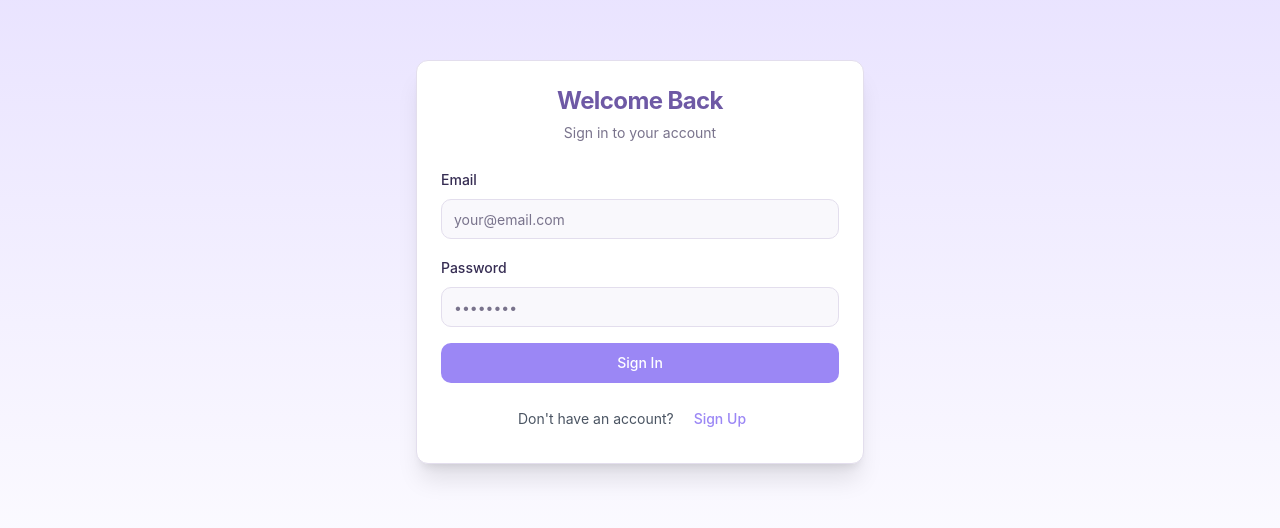
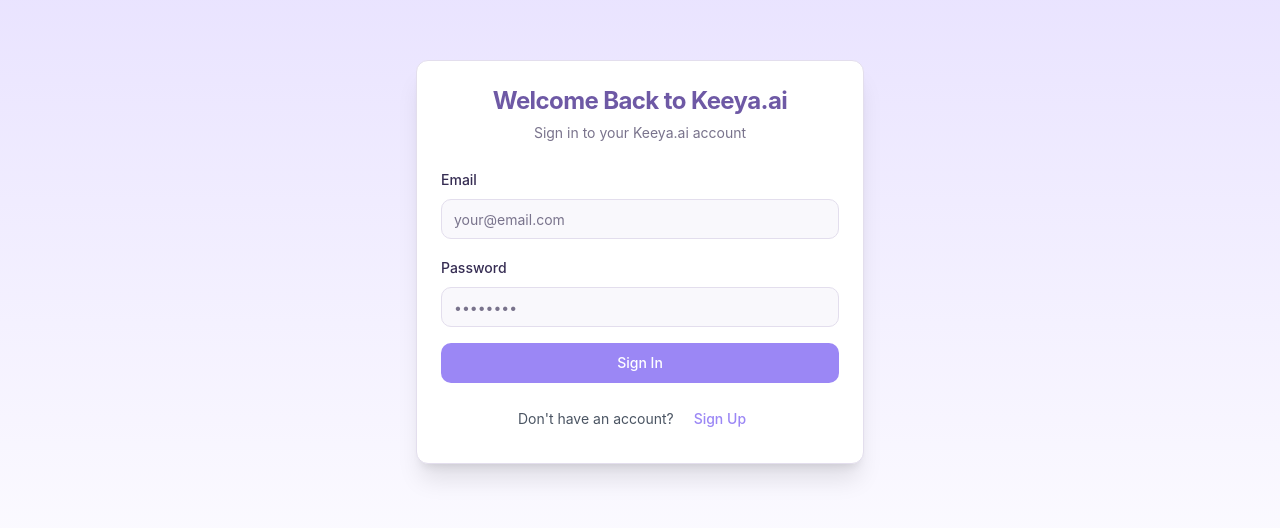
Before and after one commit to jayyvk/Keeya, a React (Vite) app: page /auth in a window 1280 px wide. Shown: the part 138-666 px from the top of the page. Built offline with nearby package versions, Linux system fonts and the light colour scheme.

Commit message:
Rename app to keeya.ai
Rename all instances of "VoiceVault" to "keeya.ai" in the codebase.

```diff
--- a/index.html
+++ b/index.html
@@ -6,7 +6,7 @@
     <link rel="icon" type="image/svg+xml" href="/favicon.ico" />
     <meta name="viewport" content="width=device-width, initial-scale=1.0" />
     <link rel="stylesheet" href="https://fonts.googleapis.com/css2?family=Playfair+Display:wght@400;700&display=swap">
-    <title>VoiceVault - Preserve the voices you love</title>
+    <title>Keeya.ai - Preserve the voices you love</title>
   </head>
   <body>
     <div id="root"></div>
--- a/src/components/CommonHeader.tsx
+++ b/src/components/CommonHeader.tsx
@@ -1,9 +1,12 @@
+
 import React from "react";
 import { SidebarTrigger } from "@/components/ui/sidebar";
 import { useNavigate } from "react-router-dom";
+
 interface CommonHeaderProps {
   title?: string;
 }
+
 const CommonHeader: React.FC<CommonHeaderProps> = ({
   title
 }) => {
@@ -15,10 +18,11 @@ const CommonHeader: React.FC<CommonHeaderProps> = ({
       <div className="flex items-center gap-4 py-[16px] px-[5px]">
         <SidebarTrigger />
         <h1 onClick={handleHeaderClick} className="text-xl font-bold text-voicevault-tertiary cursor-pointer hover:text-voicevault-primary transition-colors px-[65px]">
-          VoiceVault
+          Keeya.ai
         </h1>
       </div>
       {title}
     </div>;
 };
+
 export default CommonHeader;
--- a/src/pages/Auth.tsx
+++ b/src/pages/Auth.tsx
@@ -30,16 +30,16 @@ const Auth = () => {
       <Card className="w-full max-w-md shadow-xl animate-fade-in">
         <CardHeader className="text-center">
           <CardTitle className="text-2xl font-bold text-voicevault-tertiary">
-            {isLogin ? "Welcome Back" : (
+            {isLogin ? "Welcome Back to Keeya.ai" : (
               <>
-                {step === 1 && "Welcome to VoiceVault"}
+                {step === 1 && "Welcome to Keeya.ai"}
                 {step === 2 && "Tell us about yourself"}
-                {step === 3 && "How will you use VoiceVault?"}
+                {step === 3 && "How will you use Keeya.ai?"}
               </>
             )}
           </CardTitle>
           <CardDescription>
-            {isLogin ? "Sign in to your account" : (
+            {isLogin ? "Sign in to your Keeya.ai account" : (
               <>
                 {step === 1 && "Preserve the voices you love, forever."}
                 {step === 2 && "Help us personalize your experience"}
--- a/src/pages/Landing.tsx
+++ b/src/pages/Landing.tsx
@@ -36,7 +36,7 @@ const Landing: React.FC = () => {
           transition={{ delay: 0.2, duration: 0.5 }}
           className="text-4xl font-bold mb-2 text-voicevault-tertiary"
         >
-          VoiceVault
+          Keeya.ai
         </motion.h1>
 
         <motion.p
--- a/src/pages/NotFound.tsx
+++ b/src/pages/NotFound.tsx
@@ -1,3 +1,4 @@
+
 import { useLocation, Link } from "react-router-dom";
 import { useEffect } from "react";
 import { ArrowLeft, Home } from "lucide-react";
@@ -18,7 +19,7 @@ const NotFound = () => {
       <div className="text-center bg-white p-8 rounded-xl shadow-lg max-w-md animate-fade-in">
         <h1 className="text-5xl font-bold mb-4 text-voicevault-tertiary">404</h1>
         <p className="text-xl text-gray-600 mb-8">
-          The voice memory you're looking for seems to be lost in time.
+          The voice memory you're looking for seems to be lost in Keeya.ai's time.
         </p>
 
         <div className="flex flex-col space-y-3">
```
Also changed, not shown: 1 other file (tests, documents, lock files or other folders).
